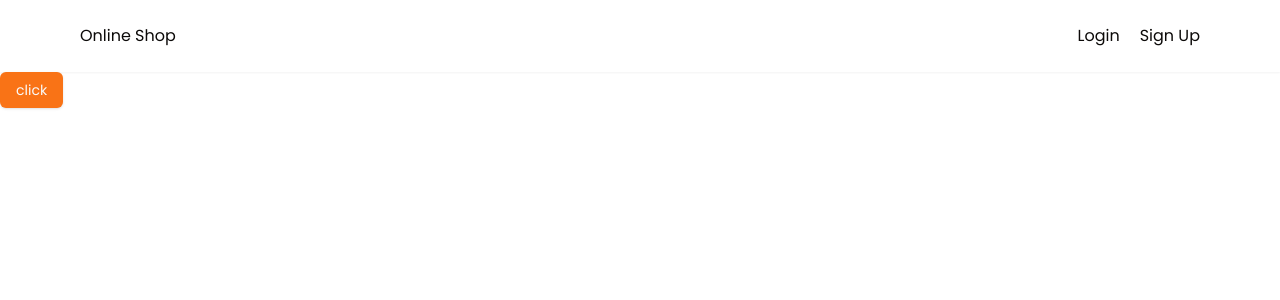
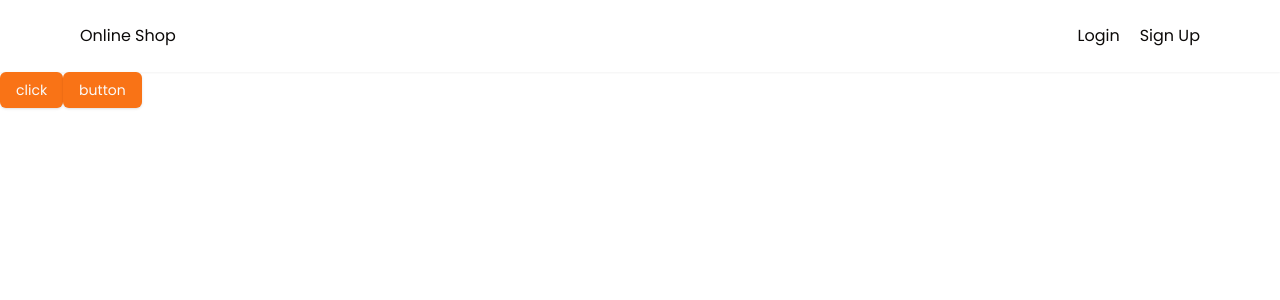
Before and after one commit to Aliabnrm/Online-Shop, a Next.js app: page / in a window 1280 px wide. Shown: the top 300 px of the page. Built offline with nearby package versions, Linux system fonts and the light colour scheme.

Commit message:
change file

```diff
--- a/app/page.tsx
+++ b/app/page.tsx
@@ -5,6 +5,7 @@ export default function Home() {
   return (
     <div>
       <Button>click</Button>
+      <Button>button</Button>
     </div>
   );
 }
```
